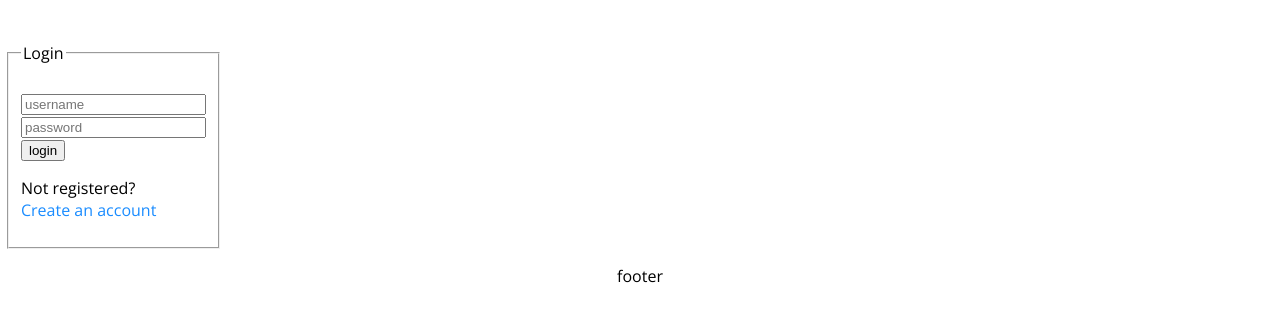
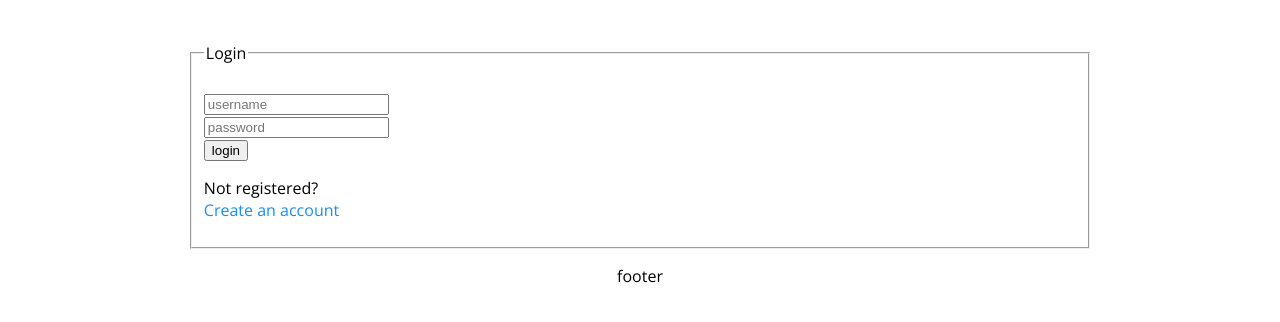
Before and after one commit to Box-Analyst/green-tomatoes, a PHP site: page /login.html in a window 1280 px wide. Shown: the part 86-408 px from the top of the page. Run offline with PHP 8.4, Linux system fonts and the light colour scheme; some libraries are stand-ins or nearby versions.

Commit message:
Centered login box.

```diff
--- a/css/login.css
+++ b/css/login.css
@@ -86,7 +86,7 @@ main {
   background-position: center;*/
 }
 
-main p {
+main p, main .login-page {
   grid-column: 2;
 }
 
```
